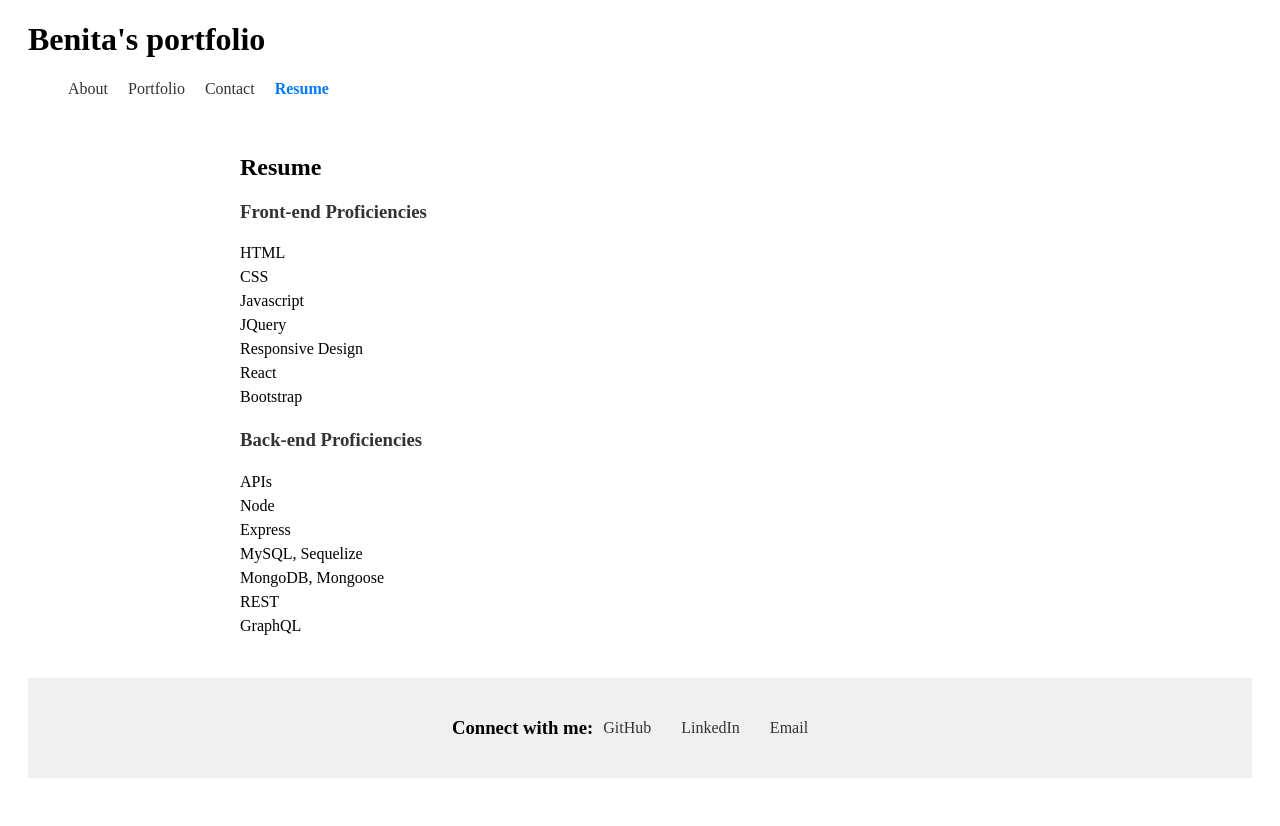
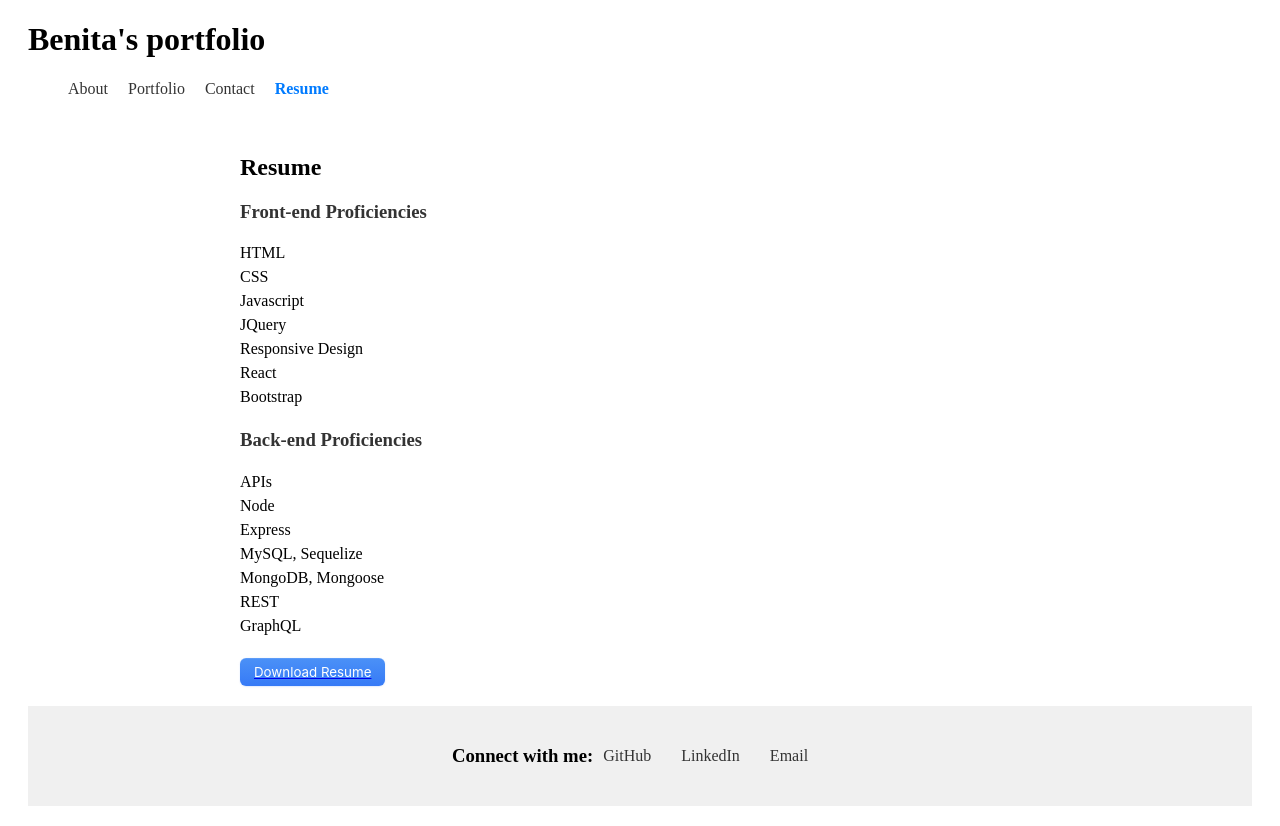
Before and after one commit to benitaisaac/react-portfolio, a React (Vite) app in the folder react-portfolio/: page /resume in a window 1280 px wide. Before the commit the page ends 800 px from the top, so only its background shows below. Built offline with nearby package versions, Linux system fonts and the light colour scheme.

Commit message:
added downloadable resume

```diff
--- a/react-portfolio/src/components/pages/Resume.jsx
+++ b/react-portfolio/src/components/pages/Resume.jsx
@@ -1,4 +1,7 @@
 function Resume() {
+  const resumeUrl =
+    "https://docs.google.com/document/d/1yTp1EKI4YM4LJKeuycErITn2G4Vg0y5ry4cCg7ymgmM/edit?usp=sharing";
+
   return (
     <div className="resume-container">
       <h2>Resume</h2>
@@ -22,6 +25,9 @@ function Resume() {
         <p>REST</p>
         <p>GraphQL</p>
       </div>
+      <a href={resumeUrl} download>
+        <button className="button-10" role="button">Download Resume</button>
+      </a>
     </div>
   );
 }
```
